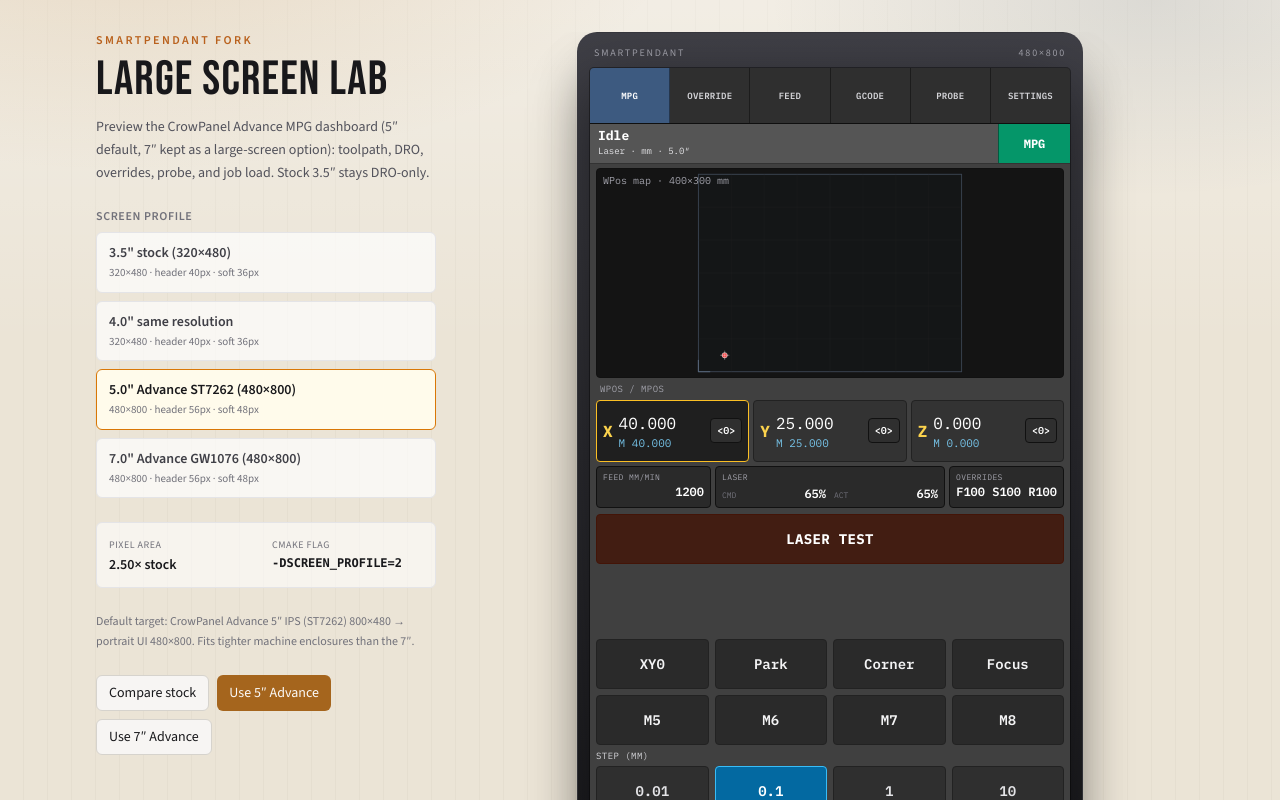
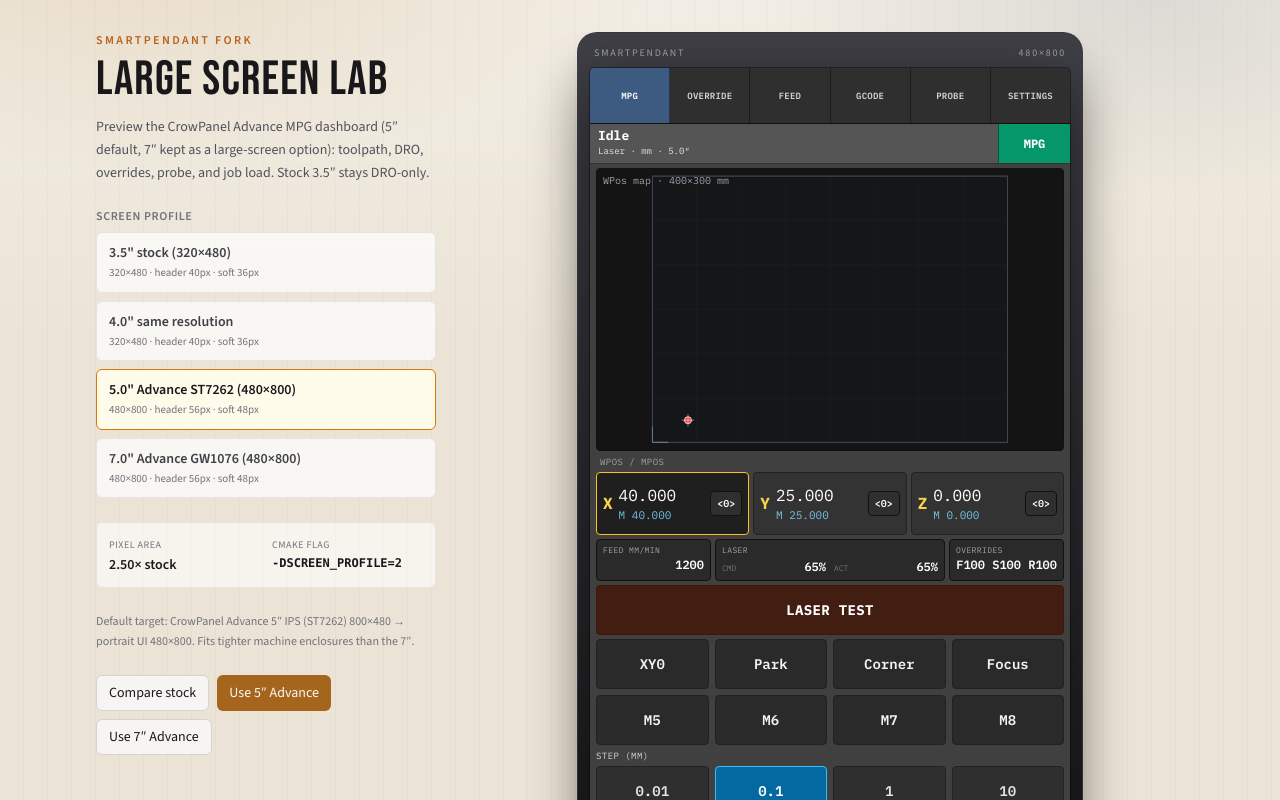
Before and after one commit to MikonosII/pendant-large-display, a Next.js app in the folder simulator/: page / in a window 1280 px wide. Shown: the top 800 px of the page. Built offline with nearby package versions, Linux system fonts and the light colour scheme.

Commit message:
Close gap between LASER TEST and macros in lab
Keep laser, macros, and steps in one bottom stack so leftover height
goes into the map instead of an empty band under LASER TEST.

```diff
--- a/simulator/src/components/pendant/PendantScreen.tsx
+++ b/simulator/src/components/pendant/PendantScreen.tsx
@@ -569,7 +569,7 @@ function MachineMap({
   const hy = Math.min(bedY, Math.max(0, y));
 
   return (
-    <div className="relative h-[210px] shrink-0 overflow-hidden rounded-sm border border-[#111] bg-[#141414]">
+    <div className="relative h-full min-h-[160px] overflow-hidden rounded-sm border border-[#111] bg-[#141414]">
       <div className="absolute left-1.5 top-1 z-10 text-[10px] text-zinc-400">
         WPos map · {bedX}×{bedY} mm
       </div>
@@ -795,20 +795,27 @@ function MpgView({
   return (
     <div className="flex h-full flex-col gap-1">
       {roomy && (
+        <div className="min-h-0 flex-1">
           <MachineMap
             x={axes[0].wpos}
             y={axes[1].wpos}
             laserOn={laserOn}
           />
+        </div>
       )}
 
       {roomy && (
-        <div className="px-1 text-[9px] uppercase tracking-wider text-zinc-400">
+        <div className="shrink-0 px-1 text-[9px] uppercase tracking-wider text-zinc-400">
           WPos / MPos
         </div>
       )}
 
-      <div className={cn(roomy ? "grid grid-cols-3 gap-1" : "flex flex-col gap-1")}>
+      <div
+        className={cn(
+          "shrink-0",
+          roomy ? "grid grid-cols-3 gap-1" : "flex flex-col gap-1"
+        )}
+      >
         {axes.map((axis, i) => (
           <button
             key={axis.name}
@@ -862,7 +869,7 @@ function MpgView({
       </div>
 
       {roomy && (
-        <div className="grid grid-cols-[1fr_2fr_1fr] gap-1">
+        <div className="grid shrink-0 grid-cols-[1fr_2fr_1fr] gap-1">
           <TeleCell title="FEED mm/min" value={feedRate.toFixed(0)} />
           <LaserPair
             cmd={Math.min(100, Math.max(0, Math.round((laserCmd / 1000) * 100)))}
@@ -877,11 +884,13 @@ function MpgView({
         </div>
       )}
 
+      {/* One bottom stack — laser + macros + steps stay flush (no mt-auto gap) */}
+      <div className="mt-auto shrink-0 space-y-1">
         <button
           type="button"
           onClick={onLaserTest}
           className={cn(
-          "mt-0.5 w-full rounded-sm border py-3.5 text-sm font-bold tracking-wide text-white transition-colors",
+            "w-full rounded-sm border py-3.5 text-sm font-bold tracking-wide text-white transition-colors",
             laserKOn
               ? "border-amber-400 bg-orange-600 shadow-[0_0_12px_rgba(251,146,60,0.55)]"
               : "border-orange-950 bg-orange-950/80"
@@ -890,7 +899,6 @@ function MpgView({
           {laserKOn ? "LASER TEST · ON" : "LASER TEST"}
         </button>
 
-      <div className="mt-auto space-y-1">
         <div className="grid grid-cols-4 gap-1.5">
           {macros.map((m, idx) => {
             const teaching = teachSlot === idx;
```
Lines whose indentation alone changed are shown as unchanged.
